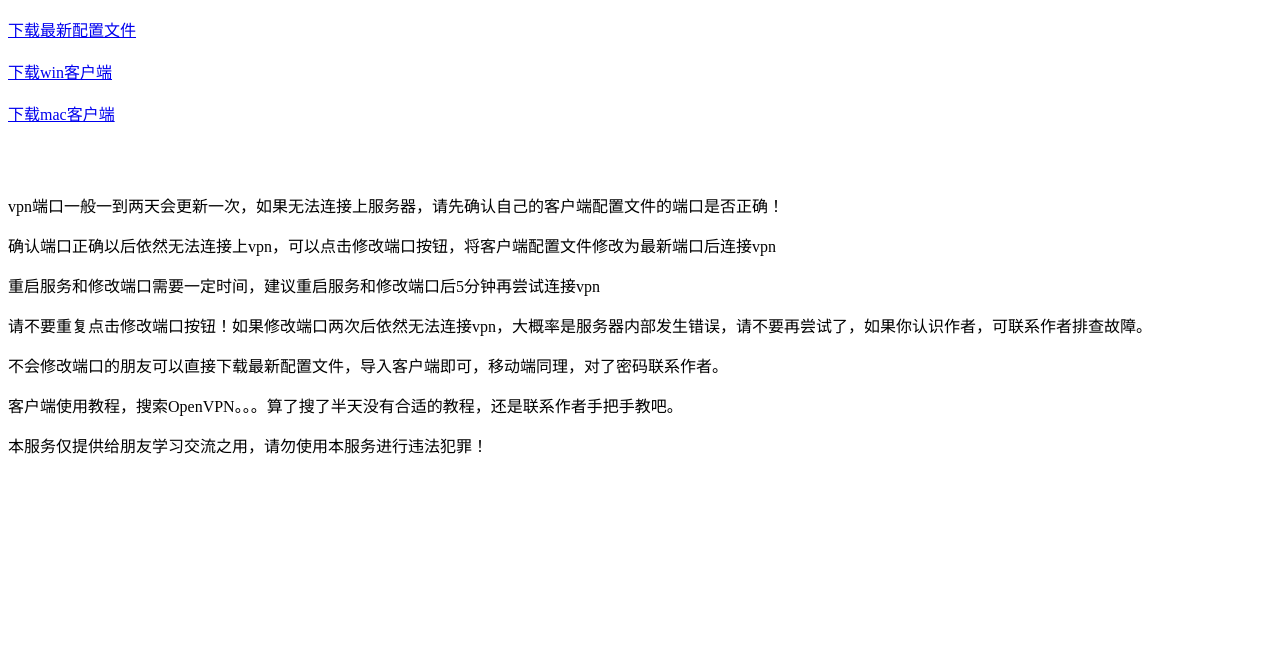
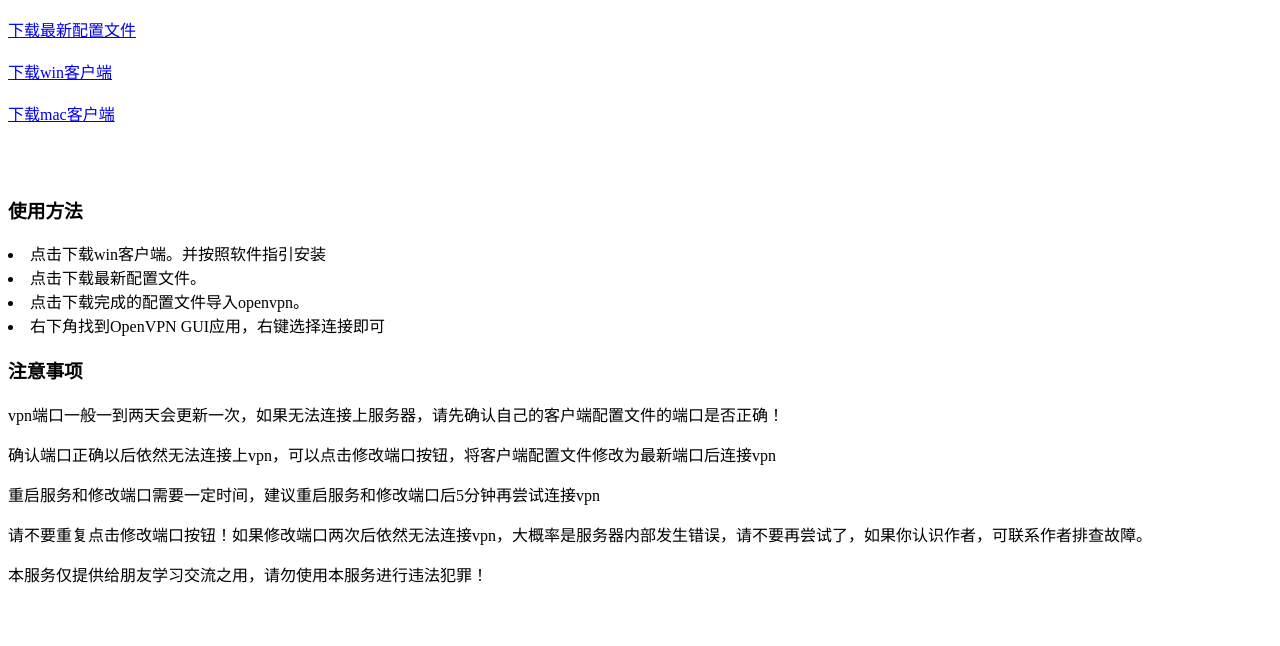
Before and after one commit to zengzhiqiang/OpenVPNManage, a Django app: page /openvpn/ in a window 1280 px wide. Shown: the part 248-894 px from the top of the page. Before the commit the page ends 702 px from the top, so only its background shows below. Run offline with Django 4.2, Linux system fonts and the light colour scheme.

Commit message:
页面做了改版，导入配置文件无需输入密码

```diff
--- a/OpenVPNApp/templates/OpenVPNApp/index.html
+++ b/OpenVPNApp/templates/OpenVPNApp/index.html
@@ -19,12 +19,16 @@
     <a href={% url "OpenVPNApp:downloadClientMac" %}>下载mac客户端</a>
     <p>{{ message }}</p>
     <br></br>
+    <h3>使用方法</h3>
+    <li>点击下载win客户端。并按照软件指引安装</li>
+    <li>点击下载最新配置文件。</li>
+    <li>点击下载完成的配置文件导入openvpn。</li>
+    <li>右下角找到OpenVPN GUI应用，右键选择连接即可</li>
+    <h3>注意事项</h3>
     <p>vpn端口一般一到两天会更新一次，如果无法连接上服务器，请先确认自己的客户端配置文件的端口是否正确！</p>
     <p>确认端口正确以后依然无法连接上vpn，可以点击修改端口按钮，将客户端配置文件修改为最新端口后连接vpn</p>
     <p>重启服务和修改端口需要一定时间，建议重启服务和修改端口后5分钟再尝试连接vpn</p>
     <p>请不要重复点击修改端口按钮！如果修改端口两次后依然无法连接vpn，大概率是服务器内部发生错误，请不要再尝试了，如果你认识作者，可联系作者排查故障。</p>
-    <p>不会修改端口的朋友可以直接下载最新配置文件，导入客户端即可，移动端同理，对了密码联系作者。</p>
-    <p>客户端使用教程，搜索OpenVPN。。。算了搜了半天没有合适的教程，还是联系作者手把手教吧。</p>
     <p>本服务仅提供给朋友学习交流之用，请勿使用本服务进行违法犯罪！</p>
     <br></br>
     {% comment %} <p>应该要出一个客户端使用教程，但是做网页实在是太菜了，不过搜索OpenVPN就有客户端安装教程啦（应该还需要识别一下）</p> {% endcomment %}
```
Also changed, not shown: 2 other files.
